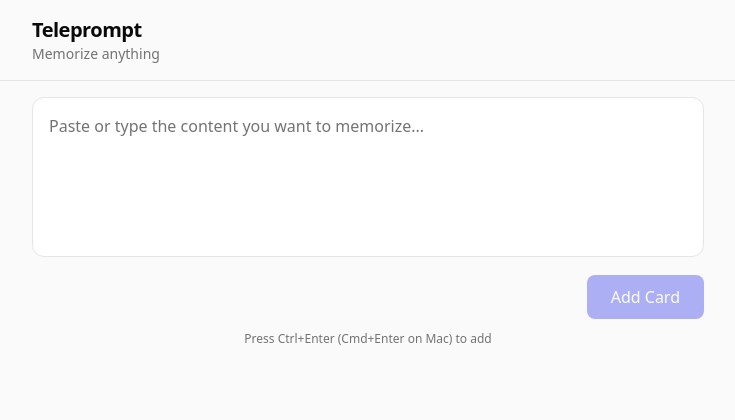
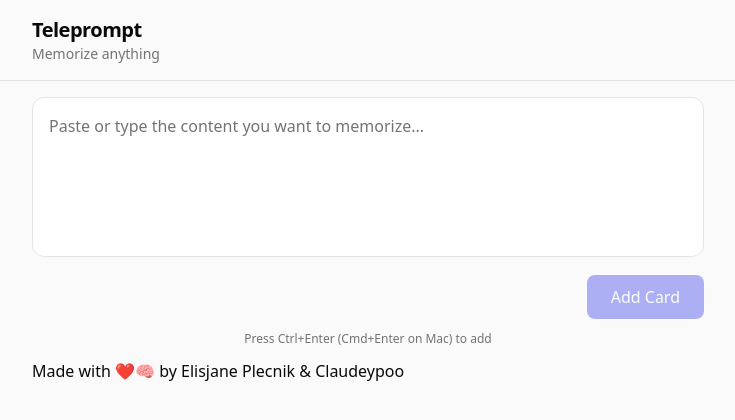
Before and after one commit to isynergize/teleprompt, a Next.js app: page / in a window 1280 px wide. Shown: the top 420 px of the page, without its empty margins (272-1007 px from the left). Built offline with nearby package versions, Linux system fonts and the light colour scheme.

Commit message:
Fahrvergnügen

```diff
--- a/src/components/ContentInput.tsx
+++ b/src/components/ContentInput.tsx
@@ -57,6 +57,7 @@ export function ContentInput({ onSubmit }: ContentInputProps) {
       <p className="text-xs text-muted text-center">
         Press Ctrl+Enter (Cmd+Enter on Mac) to add
       </p>
+      <p>Made with ❤🧠 by Elisjane Plecnik & Claudeypoo</p>
     </div>
   );
 }
```
Also changed, not shown: 1 other file (tests, documents, lock files or other folders).
